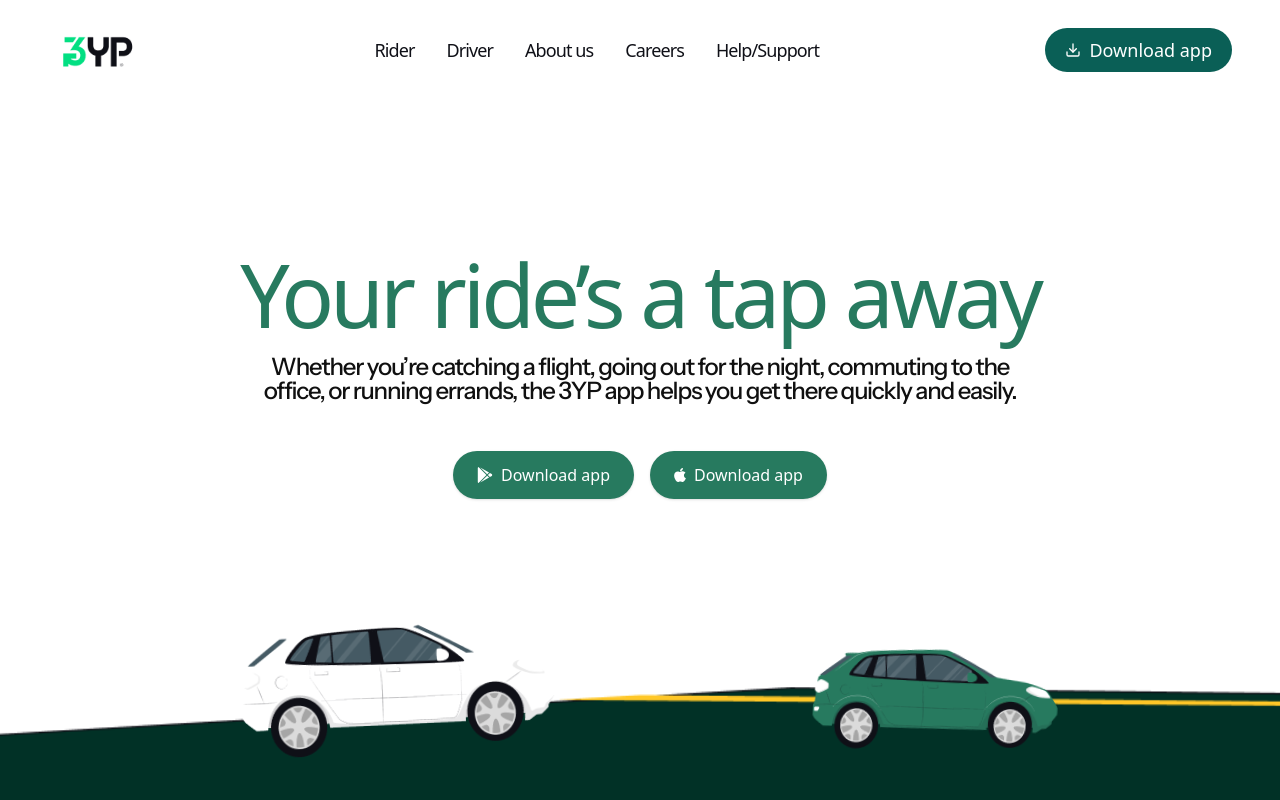
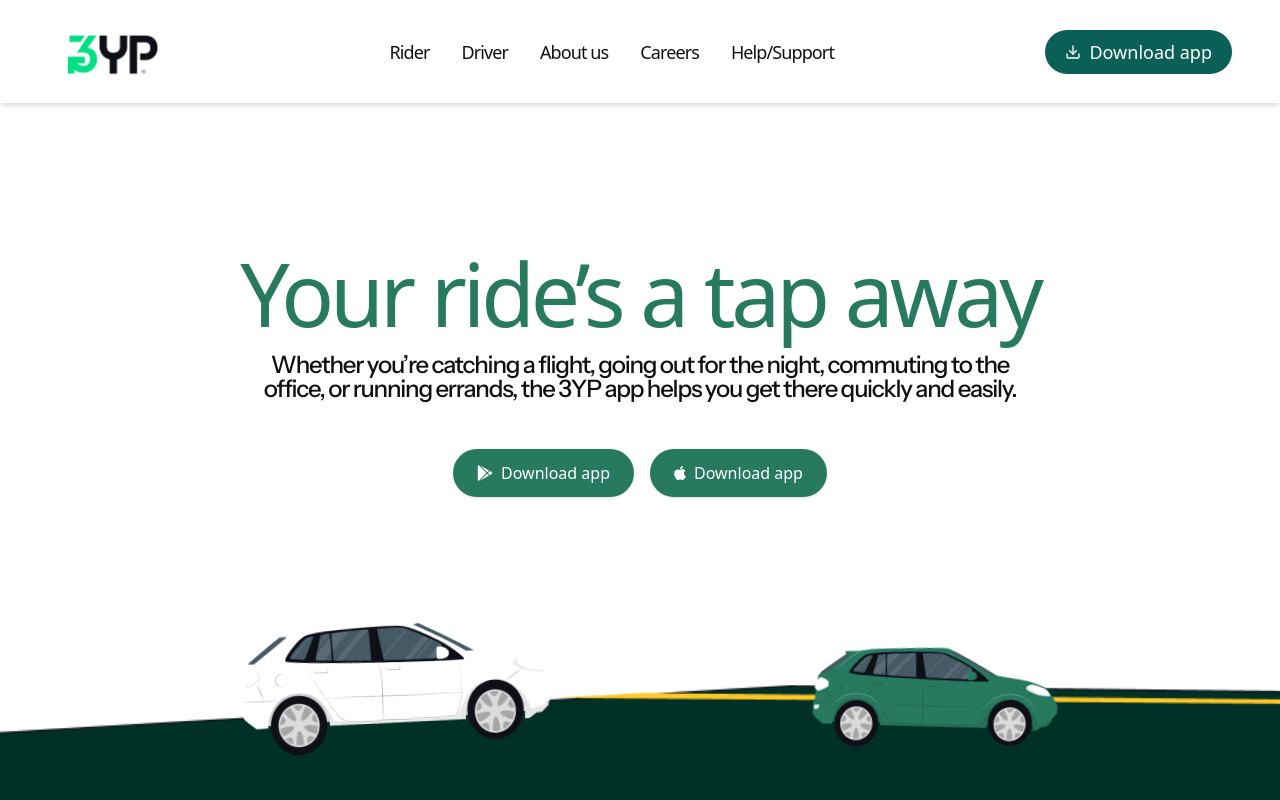
Before and after one commit to Onyedikachi123/3YP-project, a Next.js app: page / in a window 1280 px wide. Shown: the top 800 px of the page. Built offline with nearby package versions, Linux system fonts and the light colour scheme.

Commit message:
updated the navbar

```diff
--- a/components/Footer.tsx
+++ b/components/Footer.tsx
@@ -5,7 +5,7 @@ import Image from "next/image";
 
 const Footer = () => {
   return (
-    <footer className="bg-[#0F1017] text-white mt-10 pt-10 pb-4 px-4 md:px-0 h-[620px]">
+    <footer className="bg-[#0F1017] text-white mt-10 pt-10 pb-4 px-4 md:px-0 h-[553px]">
       <div className="max-w-7xl mx-auto flex flex-col md:flex-row md:gap-x-18 gap-y-12 justify-between border-t border-[#BEBFC5] pt-12 pb-12 md:pb-72">
         {/* Column 1: Logo + Description */}
         <div className="flex-1 ">
--- a/components/Hero.tsx
+++ b/components/Hero.tsx
@@ -6,7 +6,7 @@ import { motion } from "framer-motion";
 
 const Hero = () => {
   return (
-    <section className="flex flex-col items-center text-center pt-8 pb-4 md:pt-38 md:pb-8 overflow-x-hidden">
+    <section className="flex flex-col items-center text-center pt-[100px] pb-4 md:pt-[250px] md:pb-8 overflow-x-hidden">
       {" "}
       {/* ✅ Added overflow-x-hidden here */}
       <h1 className="text-[36px] sm:text-[87.49px] font-medium leading-[100%] tracking-[-1.69px] sm:tracking-[-4.1px] text-[#277A5F] mb-4 text-center">
@@ -18,13 +18,12 @@ const Hero = () => {
     md:text-[24px] md:leading-[100%] md:tracking-[-0.05em]
     lg:text-[24px] lg:leading-[100%] lg:tracking-[-0.05em]
   "
-  style={{ maxWidth: '769px' }}
+        style={{ maxWidth: "769px" }}
       >
         Whether you’re catching a flight, going out for the night, commuting to
         the office, or running errands, the 3YP app helps you get there quickly
         and easily.
       </p>
-
       <motion.div
         initial={{ y: 20, opacity: 0 }}
         whileInView={{ y: 0, opacity: 1 }}
--- a/components/Navbar.tsx
+++ b/components/Navbar.tsx
@@ -9,13 +9,13 @@ export default function Navbar() {
 
   return (
     <>
-      <nav className="flex items-center justify-between px-4 py-4 md:px-12 relative">
+      <nav className="fixed top-0 left-0 w-full z-50 flex items-center justify-between px-4 py-2 md:px-12 bg-white shadow-md">
   {/* Logo */}
   <div className="flex items-center gap-2">
     <Image
       src="/logo1.png"
       alt="3YP Logo"
-            width={100}
+      width={130}
       height={60}
       className=""
     />
@@ -66,6 +66,7 @@ export default function Navbar() {
     </div>
   )}
 </nav>
+
     </>
   );
 }
```
Lines whose indentation alone changed are shown as unchanged.
